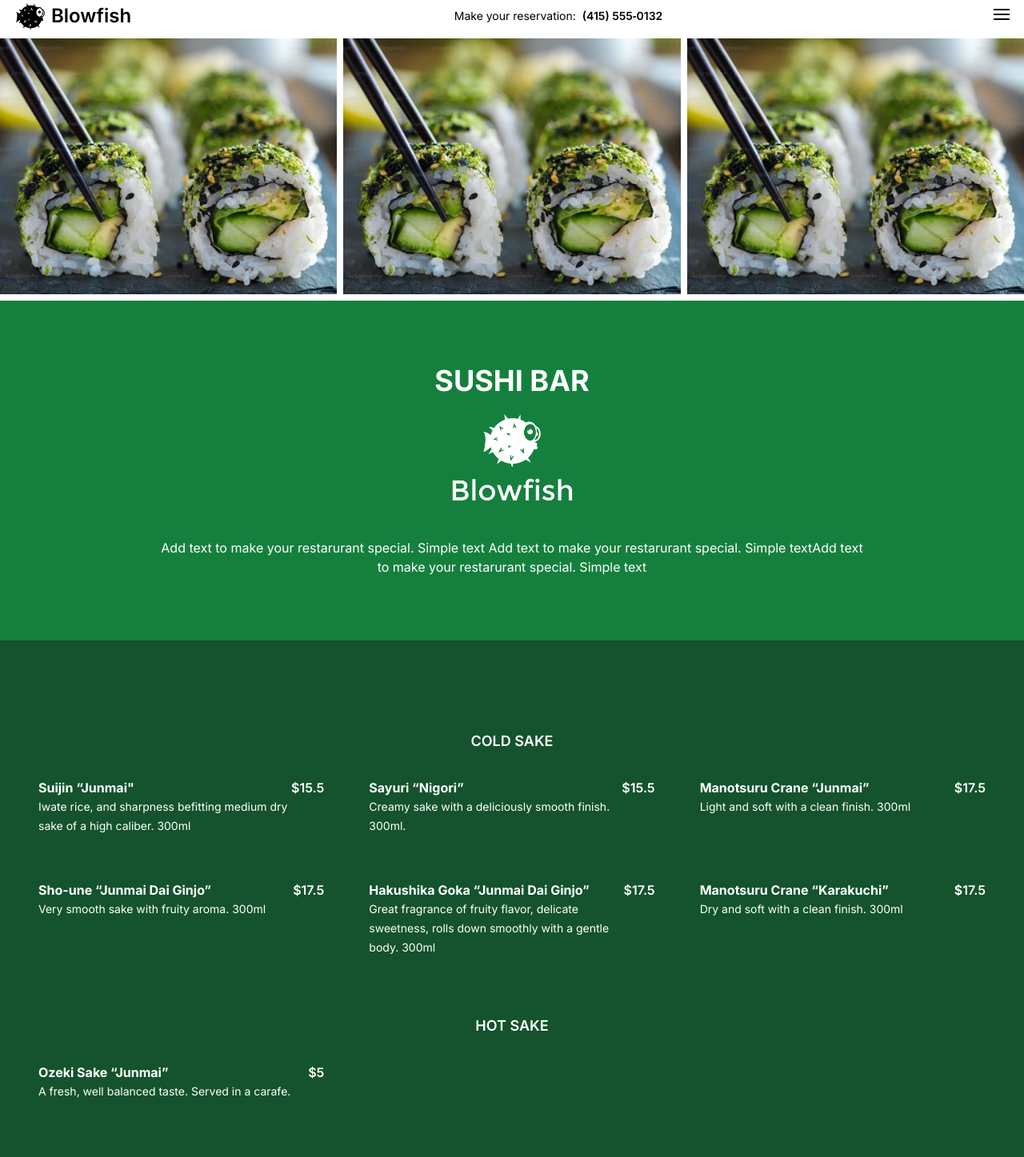
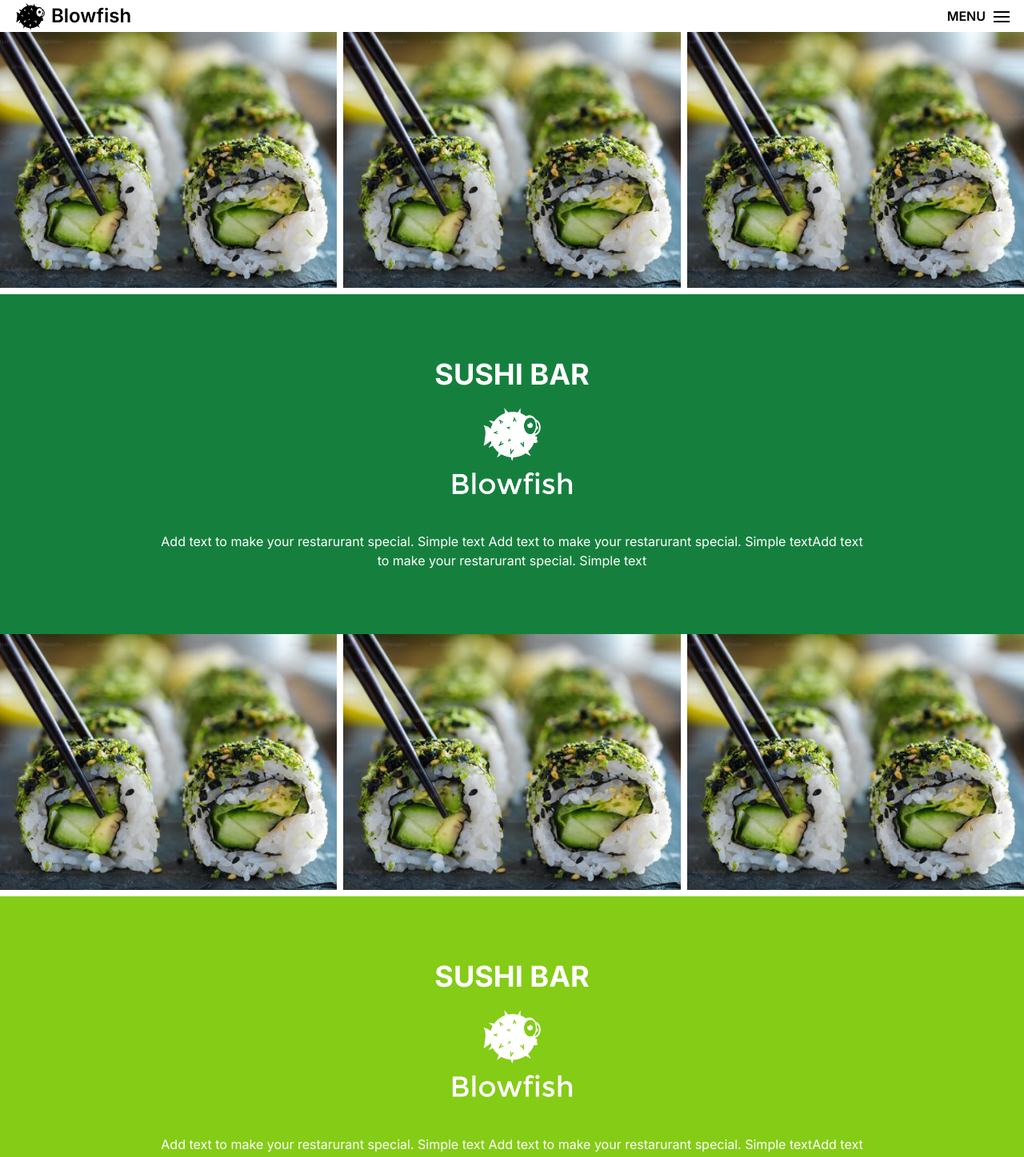
Before and after one commit to wjaqbo/wjaqbo.github.io, a Next.js app: page / in a window 1280 px wide. Shown: the top 1447 px of the page at 80% size. Built offline with nearby package versions, Linux system fonts and the light colour scheme.

Commit message:
Hero component dynamic background color

```diff
--- a/src/app/layout.tsx
+++ b/src/app/layout.tsx
@@ -17,7 +17,7 @@ export default function RootLayout({
   children: React.ReactNode;
 }) {
   return (
-    <html lang="en" className="dark scroll-smooth focus:scroll-auto">
+    <html lang="en" className=" ">
       <body className={`${inter.className} flex min-h-screen flex-col`}>
         <AnimationProvider>
           <NavContextProvider>
--- a/src/app/page.tsx
+++ b/src/app/page.tsx
@@ -5,8 +5,10 @@ export default function Home() {
     <main className="w-full">
       <Slider />
       <Hero />
+      <Slider />
+      <Hero className="bg-lime-500" />
       <Menu />
-      <Hero />
+      <Hero className="bg-emerald-600" />
     </main>
   );
 }
--- a/src/components/Footer.tsx
+++ b/src/components/Footer.tsx
@@ -2,6 +2,14 @@ import React from "react";
 
 export default function Footer() {
   return (
-    <footer className="bg-green-700 px-2 py-10 text-white">@digitmonkey</footer>
+    <footer className="bg-teal-700 px-2 py-10 text-white">
+      <h3 className="mb-4 text-center text-4xl font-thin">
+        Don't wait too long
+      </h3>
+      <div className="flex justify-center gap-2 text-sm">
+        <p className="hidden md:inline-flex">Make your reservation:</p>
+        <p className="font-semibold">(415)&nbsp;555&#8209;0132</p>
+      </div>
+    </footer>
   );
 }
--- a/src/components/Hamburger.tsx
+++ b/src/components/Hamburger.tsx
@@ -7,7 +7,6 @@ import { NavContext } from "./NavContextProvider";
 export default function Hamburger() {
   const { isOpen, setIsOpen } = useContext(NavContext);
   return (
-    <nav>
     <button
       className="relative h-10 w-10 text-black focus:outline-none"
       onClick={() => setIsOpen(!isOpen)}
@@ -34,6 +33,5 @@ export default function Hamburger() {
         ></span>
       </div>
     </button>
-    </nav>
   );
 }
--- a/src/components/Header.tsx
+++ b/src/components/Header.tsx
@@ -17,10 +17,7 @@ export default function Header() {
         />
         <h1 className="pl-14 text-2xl font-semibold">Blowfish</h1>
       </Link>
-      <div className="flex gap-2 text-sm">
-        <p className="hidden md:inline-flex">Make your reservation:</p>
-        <p className="font-semibold">(415)&nbsp;555&#8209;0132</p>
-      </div>
+      <div className="ml-auto font-semibold">MENU</div>
       <Hamburger />
     </header>
   );
--- a/src/components/Hero.tsx
+++ b/src/components/Hero.tsx
@@ -1,9 +1,11 @@
 import React from "react";
 import Image from "next/image";
 
-export default function Hero() {
+export default function Hero({ ...props }): React.ReactElement {
   return (
-    <section className="flex flex-col items-center justify-center bg-green-700 p-20 text-white">
+    <section
+      className={`flex flex-col items-center justify-center bg-green-700 p-20 text-white ${props.className}`}
+    >
       <h2 data-aos={"fade-right"} className="text-4xl font-bold">
         SUSHI BAR
       </h2>
--- a/src/components/Navigation.tsx
+++ b/src/components/Navigation.tsx
@@ -21,7 +21,7 @@ export default function Navigation() {
   return (
     <section
       className={`${
-        isOpen ? "opacity-100" : "opacity-0"
+        isOpen ? "opacity-100" : "invisible opacity-0"
       } fixed right-0 top-10 z-10 w-full border-b bg-white bg-opacity-50 py-5 font-semibold backdrop-blur-xl transition`}
     >
       {/* <h2 className="text-4xl font-bold text-white">MENU</h2> */}
--- a/src/components/Slider.tsx
+++ b/src/components/Slider.tsx
@@ -4,7 +4,7 @@ import Image from "next/image";
 export default function Slider() {
   return (
     <section
-      className="my-2 flex h-[40vh] justify-between gap-2 overflow-hidden"
+      className="mb-2 flex h-[40vh] justify-between gap-2 overflow-hidden"
       data-aos="fade-in"
     >
       <div className="relative w-2/6">
```
Lines whose indentation alone changed are shown as unchanged.
